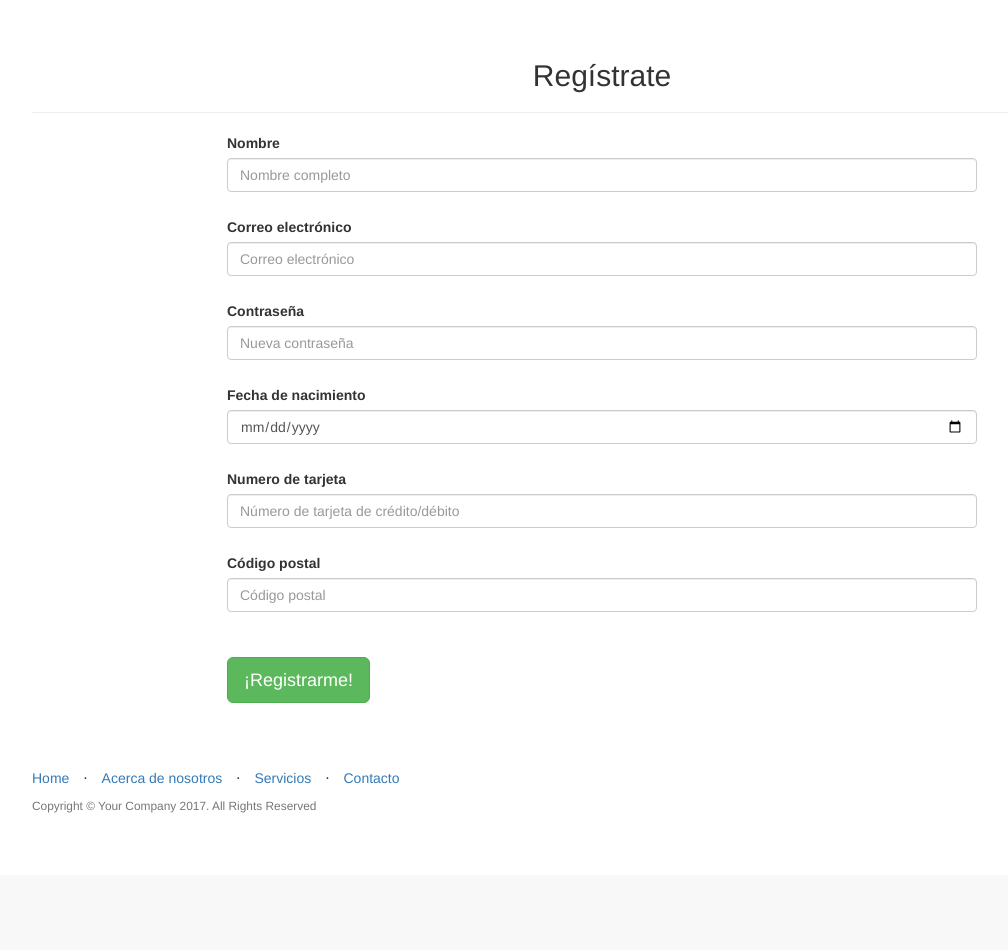
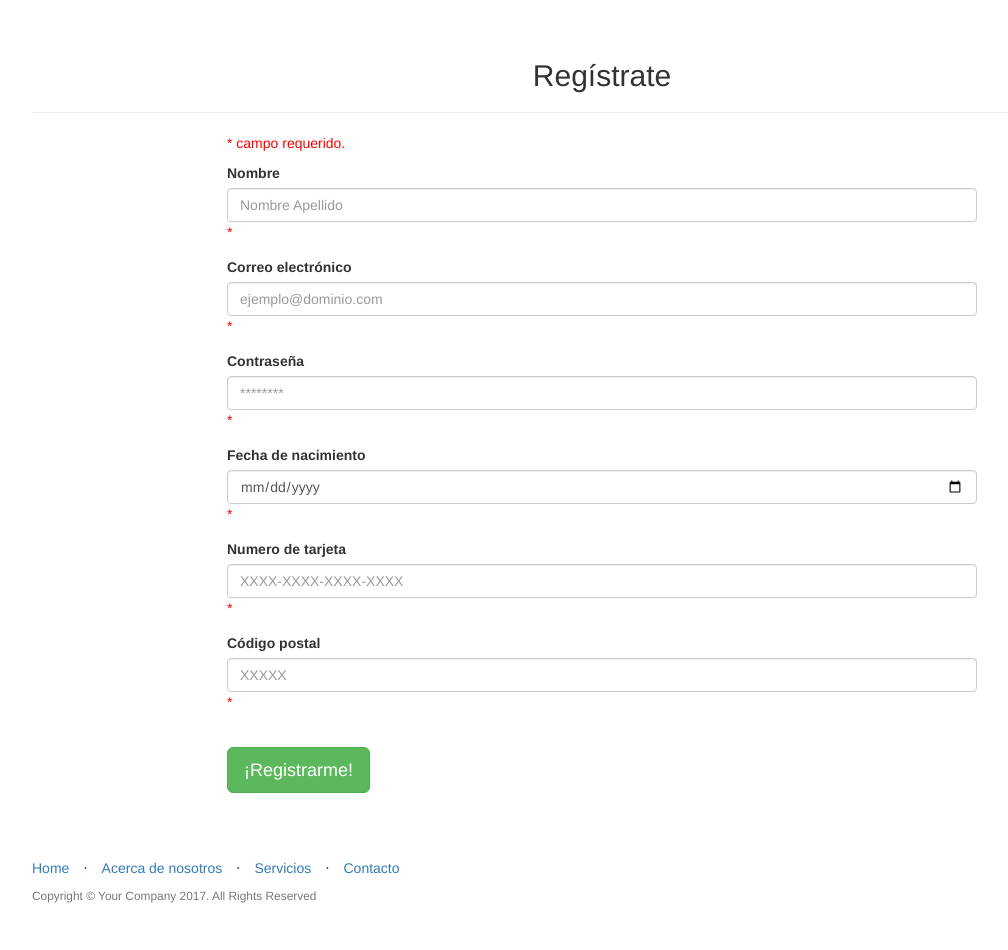
Before and after one commit to pozosana/finalppi, a PHP site: page /registro.php in a window 1280 px wide. Shown: the part 51-1001 px from the top of the page, without its empty margins (38-1046 px from the left). Before the commit the page ends 864 px from the top, so only its background shows below. Run offline with PHP 8.4, Linux system fonts and the light colour scheme; some libraries are stand-ins or nearby versions.

Commit message:
quinta Entrega

```diff
--- a/registro.php
+++ b/registro.php
@@ -91,7 +91,6 @@
                 $nombreErr = "Solo se permiten letras y espacios en blanco";
               }
             }
-
             if (empty($_POST["correo"])) {
               $correoErr = "Correo electrónico necesario";
             } else {
@@ -106,21 +105,19 @@
             } else {
               $contrasena = test_input($_POST["contrasena"]);
             }
-
             if (empty($_POST["nacimiento"])) {
               $nacimientoErr = "Debes introducir tu fecha de nacimiento.";
             } else {
               $nacimiento = test_input($_POST["nacimiento"]);
-              //if (!preg_match("/([\w\-]+\@[\w\-]+\.[\w\-]+)/",$correo)) {
-                //$nacimientoErr = "Tu fecha de nacimiento no es válida";
-              //}
+              if ($nacimiento>date()) {
+                $nacimientoErr = "Tu fecha de nacimiento no es válida";
+              }
             }
-
             if (empty($_POST["tarjeta"])) {
               $tarjetaErr = "Debes introducir los dígitos de tu tarjeta.";
             } else {
               $tarjeta = test_input($_POST["tarjeta"]);
-              if (!preg_match("/^[0-9][9-0]{15,16}*$/",$tarjeta)) {
+              if (!preg_match("/^[1-9][0-9]{15,16}$/",$tarjeta)) {
                 $tarjetaErr = "Solo se permiten máximo 16 dígitos";
               }
             }
@@ -155,46 +152,47 @@
                       <!-- To configure the contact form email address, go to mail/contact_me.php and update the email address in the PHP file on line 19. -->
                       <!-- The form should work on most web servers, but if the form is not working you may need to configure your web server differently. -->
                       <form action="validar.php" method="post" name="sentMessage" id="contactForm" novalidate>
+                        <p><span class="error">* campo requerido.</span></p>
                           <div class="row control-group">
                               <div class="form-group col-xs-12 floating-label-form-group controls">
                                   <label>Nombre</label>
-                                  <input type="text" value="<?php echo $nombre;?>" class="form-control" placeholder="Nombre completo" id="nombre" name="nombre" required data-validation-required-message="Please enter your name.">
-                                  <p class="help-block text-danger"><?php echo $nombreErr;?></p>
+                                  <input type="text" value="<?php echo $nombre;?>" class="form-control" placeholder="Nombre Apellido" id="nombre" name="nombre" required data-validation-required-message="Please enter your name.">
+                                  <span class="error">* <?php echo $nombreErr;?></span>
                               </div>
                           </div>
                           <div class="row control-group">
                               <div class="form-group col-xs-12 floating-label-form-group controls">
                                   <label>Correo electrónico</label>
-                                  <input type="email" value="<?php echo $correo;?>" class="form-control" placeholder="Correo electrónico" id="correo" name="correo" required data-validation-required-message="Please enter your email address.">
-                                  <p class="help-block text-danger"><?php echo $correoErr;?></p>
+                                  <input type="email" value="<?php echo $correo;?>" class="form-control" placeholder="ejemplo@dominio.com" id="correo" name="correo" required data-validation-required-message="Please enter your email address.">
+                                  <span class="error">* <?php echo $correoErr;?></span>
                               </div>
                           </div>
                           <div class="row control-group">
                               <div class="form-group col-xs-12 floating-label-form-group controls">
                                   <label>Contraseña</label>
-                                  <input type="password" class="form-control" placeholder="Nueva contraseña" id="contrasena" name="contrasena" required data-validation-required-message="Please enter your phone number.">
-                                  <p class="help-block text-danger"><?php echo $contrasenaErr;?></p>
+                                  <input type="password" class="form-control" placeholder="********" id="contrasena" name="contrasena" required data-validation-required-message="Please enter your phone number.">
+                                  <span class="error">* <?php echo $contrasenaErr;?></span>
                               </div>
                           </div>
                           <div class="row control-group">
                               <div class="form-group col-xs-12 floating-label-form-group controls">
                                   <label for="fecha">Fecha de nacimiento</label>
-                                  <input type="date" value="<?php echo $nacimiento;?>" class="form-control" placeholder="Fecha de nacimiento" id="nacimiento" name="nacimiento" required data-validation-required-message="Please enter your birth date.">
-                                  <p class="help-block text-danger"><?php echo $nacimientoErr;?></p>
+                                  <input type="date" value="<?php echo $nacimiento;?>" class="form-control" placeholder="dd/mm/aaaa" id="nacimiento" name="nacimiento" required data-validation-required-message="Please enter your birth date.">
+                                  <span class="error">* <?php echo $nacimientoErr;?></span>
                               </div>
                           </div>
                           <div class="row control-group">
                               <div class="form-group col-xs-12 floating-label-form-group controls">
                                   <label>Numero de tarjeta</label>
-                                  <input type="text" value="<?php echo $tarjeta;?>" class="form-control" placeholder="Número de tarjeta de crédito/débito" id="tarjeta" name="tarjeta" required data-validation-required-message="Please enter your credit card number.">
-                                  <p class="help-block text-danger"><?php echo $tarjetaErr;?></p>
+                                  <input type="text" value="<?php echo $tarjeta;?>" class="form-control" placeholder="XXXX-XXXX-XXXX-XXXX" id="tarjeta" name="tarjeta" required data-validation-required-message="Please enter your credit card number.">
+                                  <span class="error">* <?php echo $tarjetaErr;?></span>
                               </div>
                           </div>
                           <div class="row control-group">
                               <div class="form-group col-xs-12 floating-label-form-group controls">
                                   <label>Código postal</label>
-                                  <input type="text" value="<?php echo $codigo;?>"class="form-control" placeholder="Código postal" id="codigoPostal" name="codigoPostal" required data-validation-required-message="Please enter your phone number.">
-                                  <p class="help-block text-danger"><?php echo $codigoErr;?></p>
+                                  <input type="number" value="<?php echo $codigo;?>"class="form-control" placeholder="XXXXX" id="codigo" name="codigo" required data-validation-required-message="Please enter your phone number.">
+                                  <span class="error">* <?php echo $codigoErr;?></span>
                               </div>
                           </div>
                           <br>
```
Also changed, not shown: validar.php (+130 -0 lines).
